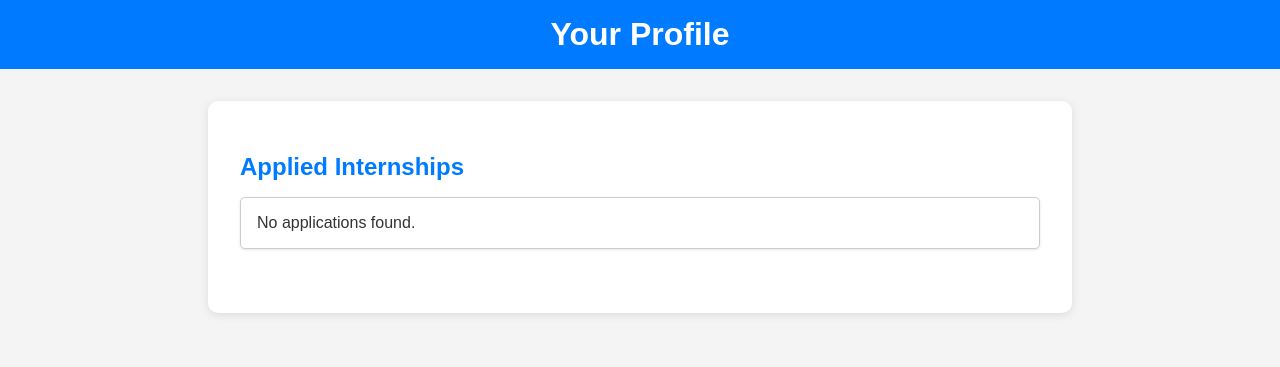
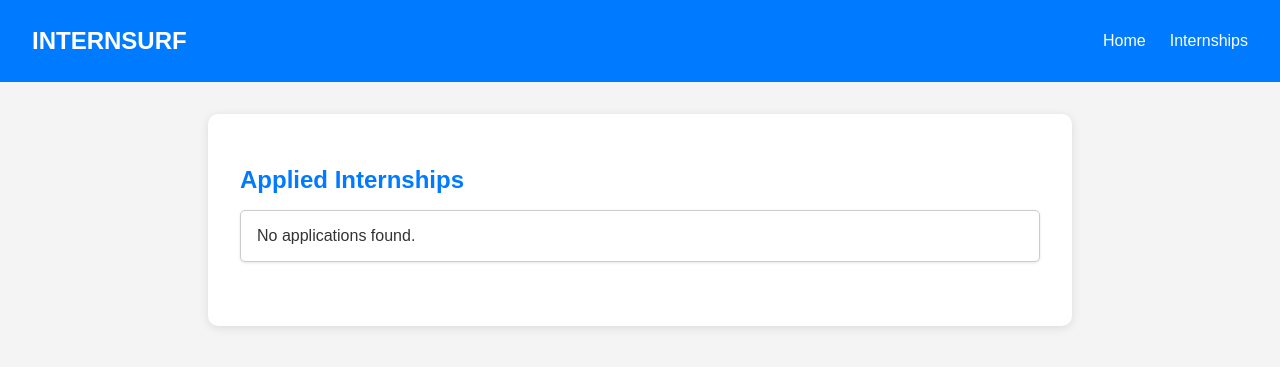
Before and after one commit to thebenjii/sitetest.github.io, a Jekyll site: the page profile.html, which Jekyll copies as it is, in a window 1280 px wide. Shown: the top 367 px of the page. Built offline with Jekyll 4.4.1, drawn with Linux system fonts in a browser that asks for light colours.

Commit message:
Update profile.html

```diff
--- a/profile.html
+++ b/profile.html
@@ -16,10 +16,26 @@
       background: #007bff;
       color: white;
       padding: 1rem 2rem;
-      text-align: center;
+      display: flex;
+      justify-content: space-between;
+      align-items: center;
     }
-    .header h1 {
-      margin: 0;
+    .logo {
+      font-size: 1.5rem;
+      font-weight: bold;
+    }
+    .nav-links {
+      list-style: none;
+      display: flex;
+      gap: 1.5rem;
+    }
+    .nav-links a {
+      color: white;
+      text-decoration: none;
+      font-weight: 500;
+    }
+    .nav-links a:hover {
+      text-decoration: underline;
     }
     .content {
       max-width: 800px;
@@ -53,7 +69,13 @@
 <body>
   <!-- Header -->
   <header class="header">
-    <h1>Your Profile</h1>
+    <div class="logo">INTERNSURF</div>
+    <nav>
+      <ul class="nav-links">
+        <li><a href="home.html">Home</a></li>
+        <li><a href="internships.html">Internships</a></li>
+      </ul>
+    </nav>
   </header>
 
   <!-- Content -->
```
